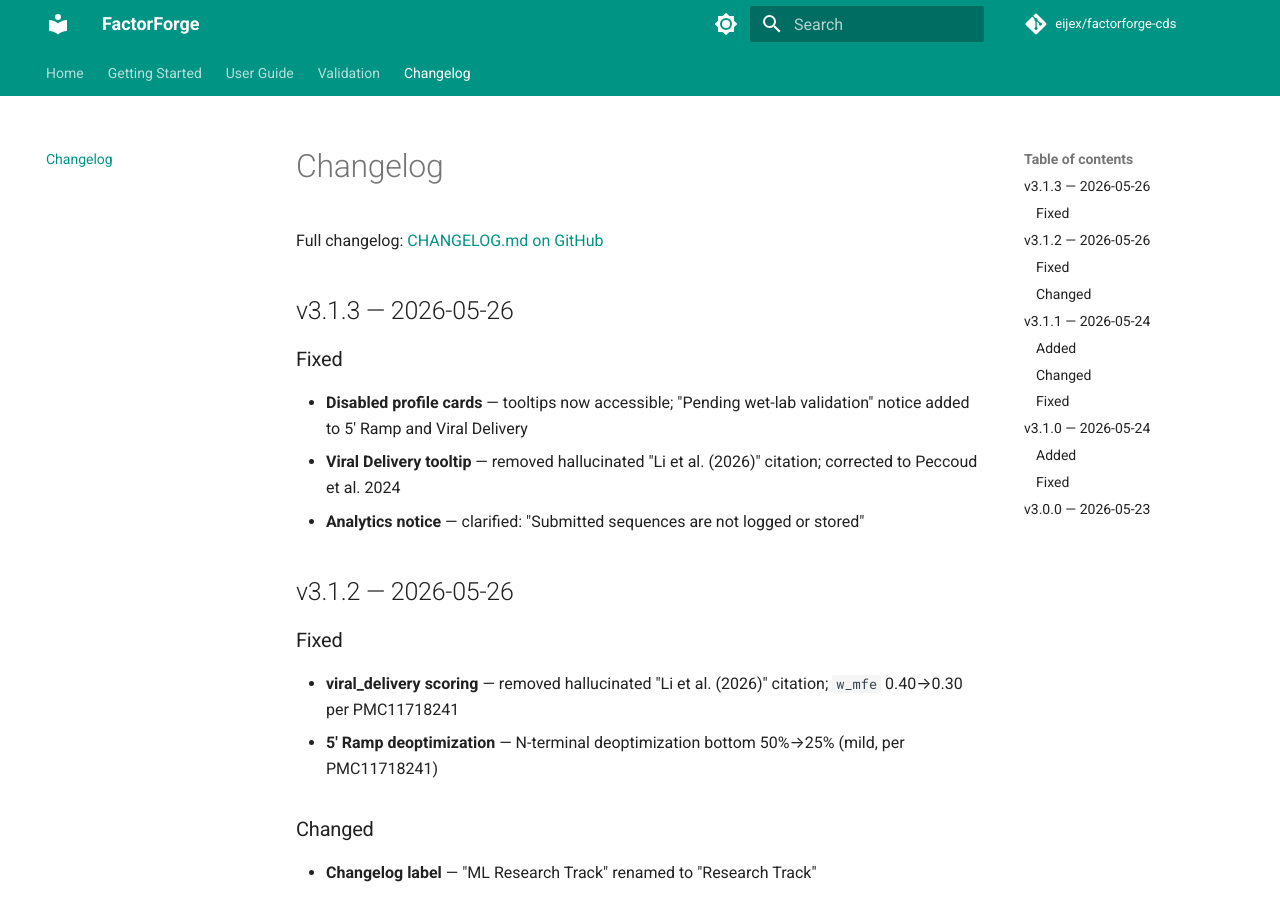
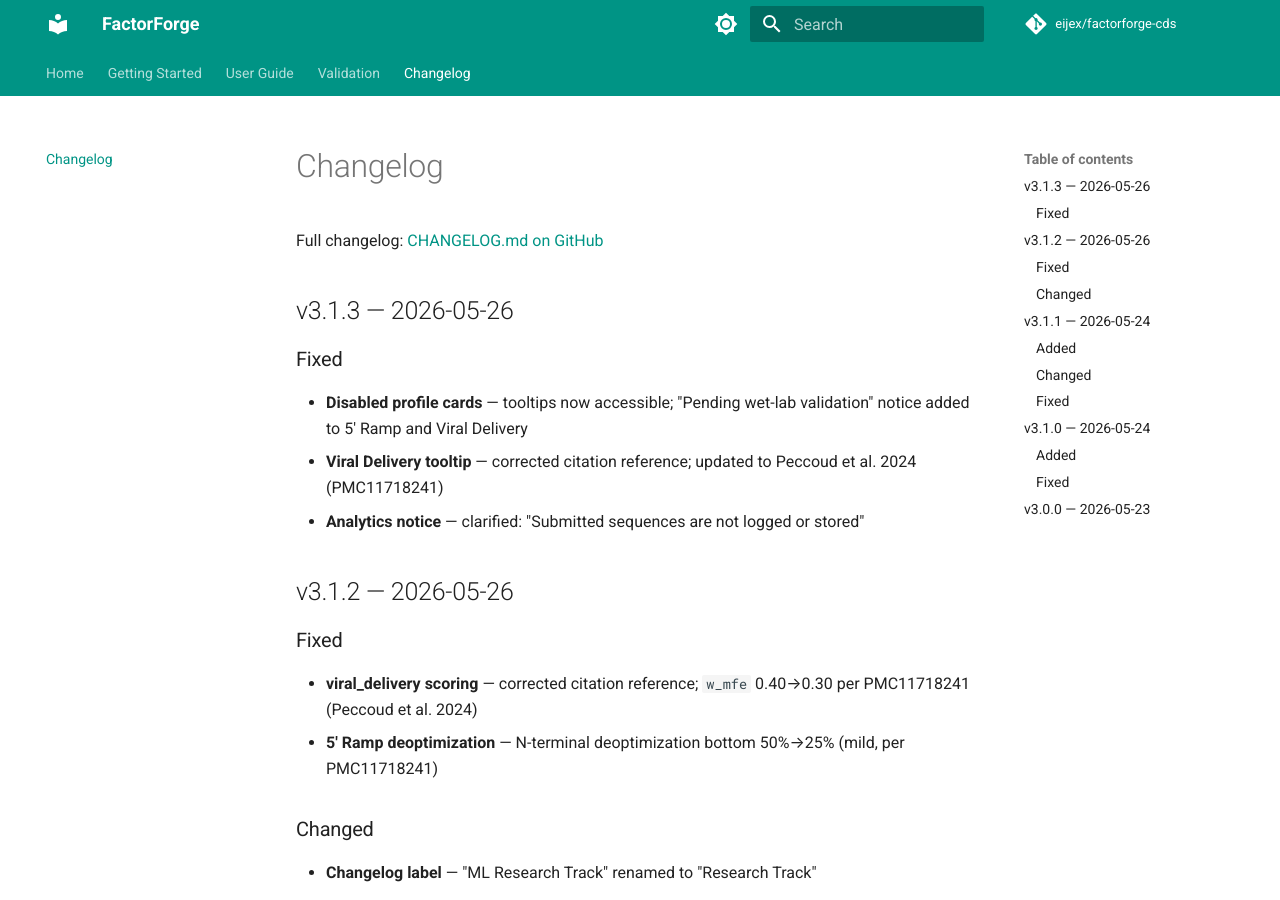
Before and after one commit to eijex/factorforge-cds, an MkDocs documentation site: the page built from docs/changelog.md, in a window 1280 px wide and 900 px high. Built offline with MkDocs 1.6.1 and Material for MkDocs 9.7.7, drawn with Linux system fonts in a browser that asks for light colours; comment, search, counter and statistics services are not loaded.

Commit message:
docs: soften citation wording in changelog — remove "hallucinated/non-existent" from public-facing notes
Co-Authored-By: Claude Sonnet 4.6 <noreply@anthropic.com>

```diff
--- a/docs/changelog.md
+++ b/docs/changelog.md
@@ -6,13 +6,13 @@ Full changelog: [CHANGELOG.md on GitHub](https://github.com/eijex/factorforge-cd
 
 ### Fixed
 - **Disabled profile cards** — tooltips now accessible; "Pending wet-lab validation" notice added to 5' Ramp and Viral Delivery
-- **Viral Delivery tooltip** — removed hallucinated "Li et al. (2026)" citation; corrected to Peccoud et al. 2024
+- **Viral Delivery tooltip** — corrected citation reference; updated to Peccoud et al. 2024 (PMC11718241)
 - **Analytics notice** — clarified: "Submitted sequences are not logged or stored"
 
 ## v3.1.2 — 2026-05-26
 
 ### Fixed
-- **viral_delivery scoring** — removed hallucinated "Li et al. (2026)" citation; `w_mfe` 0.40→0.30 per PMC11718241
+- **viral_delivery scoring** — corrected citation reference; `w_mfe` 0.40→0.30 per PMC11718241 (Peccoud et al. 2024)
 - **5' Ramp deoptimization** — N-terminal deoptimization bottom 50%→25% (mild, per PMC11718241)
 
 ### Changed
```
Also changed, not shown: CHANGELOG.md (+2 -2 lines), 1 other file.
